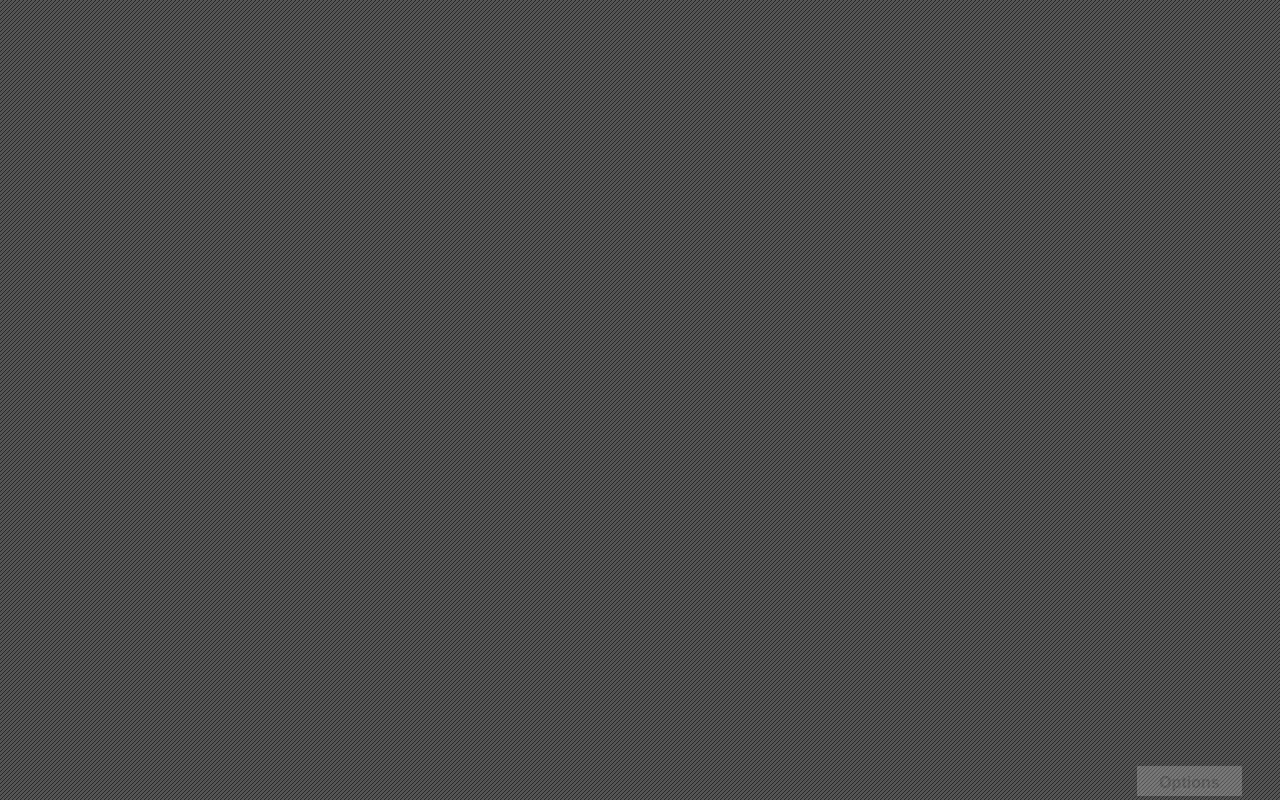
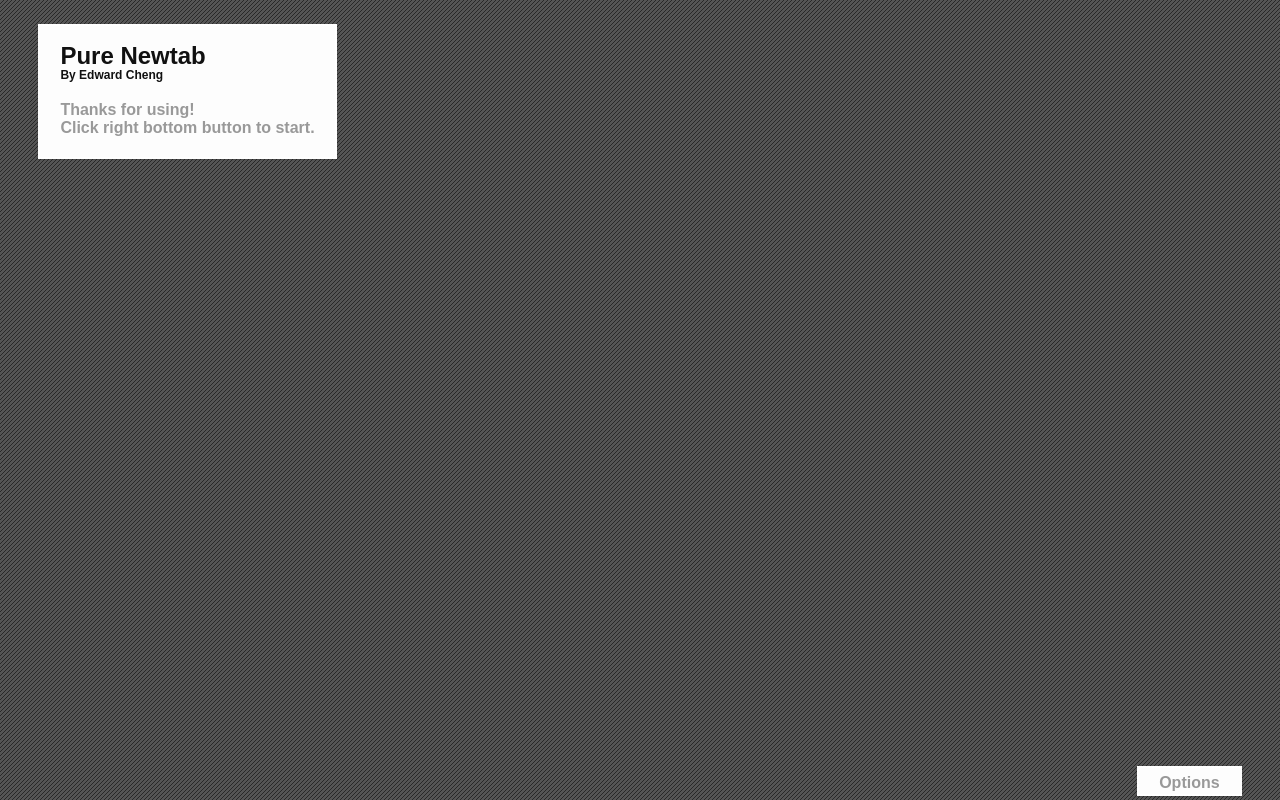
Before and after one commit to WhaleWatching/pure-newtab, a browser extension: page newtab.html in a window 1280 px wide. Drawn offline with Linux system fonts and the light colour scheme.

Commit message:
Modified Signed-off-by: Edward Cheng <c4150221@gmail.com>

```diff
--- a/newtab.css
+++ b/newtab.css
@@ -171,10 +171,11 @@ html .background,
 	position: fixed;
 	right: 3%;
 	bottom: 4px;
-	opacity: .2;
+	opacity: .1;
 	transition: all .2s;
 }
 
+#btn-change.show,
 #btn-change:hover {
 	opacity: 1;
 }
@@ -182,3 +183,19 @@ html .background,
 #btn-change.hide {
 	bottom: -20%;
 }
+
+#welcome {
+	display: none;
+	position: absolute;
+	top: 3%;
+	left: 3%;
+	padding: 20px;
+	background: #fdfdfd;
+	border: solid 2px #fff;
+	outline: none;
+	box-shadow: 0 1px 1px rgba(0,0,0,0.1);
+	color: #999;
+	font-weight: 700;
+	font-size: 16px;
+	transition: all .1s;
+}
--- a/newtab.html
+++ b/newtab.html
@@ -33,6 +33,15 @@
 		<div id="btn-default" class="button-container"><div class="button">Default</div></div>
 		<div class="clear"></div>
 	</div>
+	<div id="welcome">
+		<h2 style="color: #111; line-height: .8em;">Pure Newtab</h2>
+		<span style="font-size: 12px; color: #111;">By Edward Cheng</span>
+		<br><br>
+		Thanks for using!
+		<br>
+		Click right bottom button to start.
+		<br>
+	</div>
 	<div id="btn-change" class="button-container"><div class="button">Options</div></div>
 </body>
 <script type="text/javascript" src="jquery-2.1.0.min.js"></script>
--- a/newtab.js
+++ b/newtab.js
@@ -95,6 +95,8 @@ if(localStorage['costom'] == undefined)
     localStorage['costom'] = 'false';
     localStorage['repeat'] = 'repeat';
     localStorage['size'] = 'initial';
+    $('#welcome').fadeIn();
+    $('#btn-change').addClass('show');
 }
 
 
@@ -260,6 +262,8 @@ $(function() {
         hideOptions();
     });
     $('#btn-change').click(function() {
+        $('#welcome').fadeOut();
+        $('#btn-change').removeClass('show');
         showOptions();
     });
     $('#btn-default').click(function() {
```
